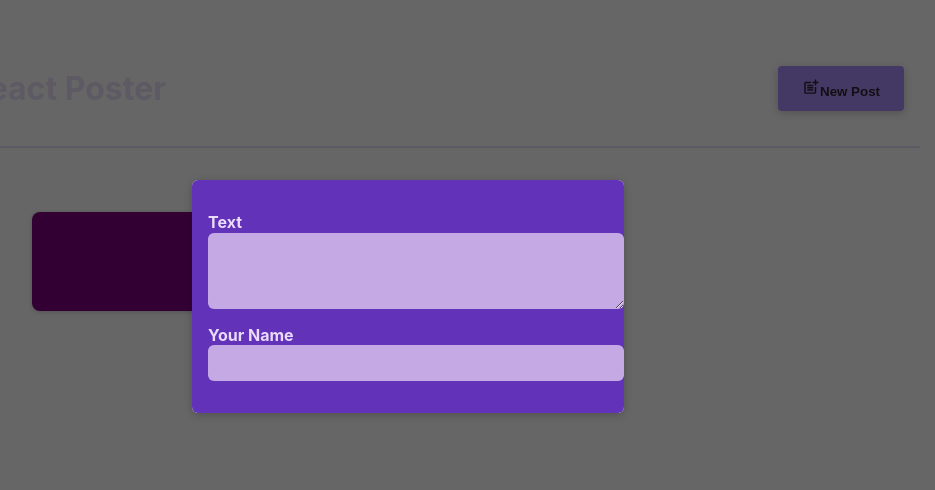
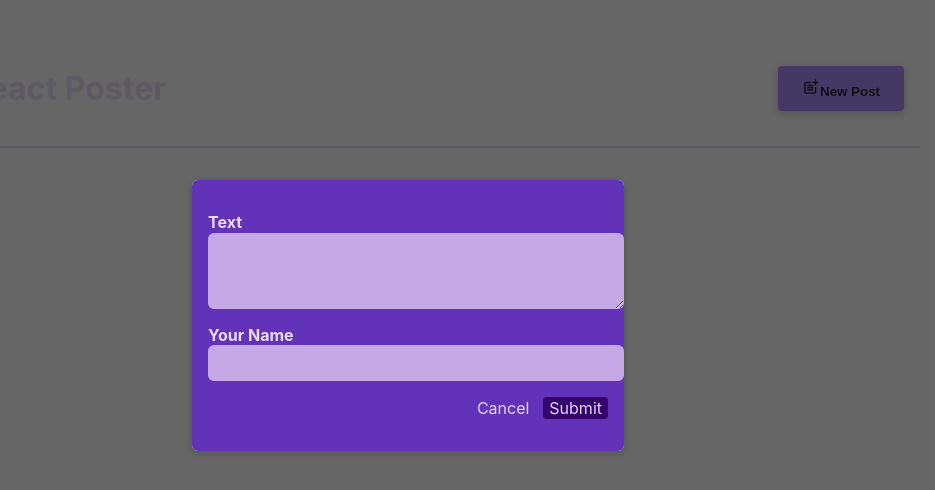
Before and after one commit to meelyn-pandit/academind-react-router-tutorial, a React (Create React App) app: page / in a window 1280 px wide. Both pictures are taken after a click on the button "New Post". Shown: the top 490 px of the page, without its empty margins (232-1167 px from the left). Built offline with nearby package versions, Linux system fonts and the light colour scheme.

Commit message:
dynamic posts and lifting states

```diff
--- a/package.json
+++ b/package.json
@@ -2,6 +2,7 @@
   "name": "academind-react-router-tutorial",
   "version": "0.1.0",
   "private": true,
+  "start": "FAST_REFRESH=false react-scripts start",
   "dependencies": {
     "@testing-library/jest-dom": "^5.16.5",
     "@testing-library/react": "^13.4.0",
--- a/src/components/NewPost.js
+++ b/src/components/NewPost.js
@@ -1,19 +1,45 @@
-// import { useState } from 'react'
+import { useState } from 'react'
 import classes from './NewPost.module.css'
 
-export default function NewPost(props) {
+export default function NewPost({onCancel, onAddPost}) { // example of props destructuring
+  const [enteredBody, setEnteredBody] = useState('')
+  const [enteredAuthor, setEnteredAuthor ] = useState('')
+
+
+  function bodyChangeHandler(event) {
+    setEnteredBody(event.target.value)
+  }
+
+  function authorChangeHandler(event) {
+    setEnteredAuthor(event.target.value)
+  }
+
+  function submitHandler(event) {
+    event.preventDefault() // prevents the default function of the submit button which is submitting an http request to the server
+    const postData = {
+      body: enteredBody,
+      author: enteredAuthor,
+    }
+    console.log(postData)
+    onAddPost(postData)
+    onCancel()
+  }
 
   return (
-    <form className={classes.form}>
+    <form className={classes.form} onSubmit={submitHandler}>
       <p>
         <label
           htmlFor='body'>Text</label>
-        <textarea id="body" required rows={3} onChange={props.onBodyChange}/>
+        <textarea id="body" required rows={3} onChange={bodyChangeHandler}/>
       </p>
       <p>
         <label
         htmlFor='name'>Your Name</label>
-        <input type="text" id="name" required onChange={props.onAuthorChange}/>
+        <input type="text" id="name" required onChange={authorChangeHandler}/>
+      </p>
+      <p className={classes.actions}>
+        <button type="button" onClick={onCancel}>Cancel</button>
+        <button>Submit</button>
       </p>
     </form>
   )
--- a/src/components/PostsList.js
+++ b/src/components/PostsList.js
@@ -6,16 +6,12 @@
 import classes from './PostsList.module.css'
 
 export default function PostsList({isPosting, onStopPosting}) { // example of destructured props
-  const [enteredBody, setEnteredBody] = useState('')
-  const [enteredAuthor, setEnteredAuthor ] = useState('')
+  const [posts, setPosts] = useState([]) // used for dynamic rendering of Posts component
 
-
-  function bodyChangeHandler(event) {
-    setEnteredBody(event.target.value)
-  }
-
-  function authorChangeHandler(event) {
-    setEnteredAuthor(event.target.value)
+  function addPostHandler(postData) {
+    // setPosts([postData, ...posts]) //...spread operator, used to add to existing array, in this case, posts
+    // updating arrays is not ideal because you are updating state. if new state depends on old state, use a function instead
+    setPosts((existingPosts) => [postData, ...existingPosts])
   }
 
   // let modalContent;
@@ -32,17 +28,27 @@
 
   return(
     <>
-    {isPosting ?
+    {isPosting && (
       <Modal onClose={onStopPosting}>
         <NewPost
-          onBodyChange={bodyChangeHandler}
-          onAuthorChange={authorChangeHandler}
+          // onBodyChange={bodyChangeHandler}
+          // onAuthorChange={authorChangeHandler}
+          onCancel={onStopPosting}
+          onAddPost={addPostHandler}
         />
-      </Modal> : null}
+     </Modal>
+    )}
+    {posts.length > 0 && (
       <ul className={classes.posts}>
-      <Post author={enteredAuthor} body={enteredBody}/>
-      <Post author="Meelyn" body="Learning React JS is fun!"/>
+        {posts.map((post) => <Post key= {post.body} author={post.author} body={post.body} />)} {/*Turning elements in posts array into Post component */}
+      {/* <Post author={enteredAuthor} body={enteredBody}/> */}
+      {/* <Post author="Meelyn" body="Learning React JS is fun!"/> */}
       </ul>
+    )}
+    {posts.length === 0 && <div style={{textAlign: 'center', color: 'black'}}>
+      <h2>There are no posts yet.</h2>
+      <p>Start adding some!</p>
+      </div>}
     </>
   )
 }
```
